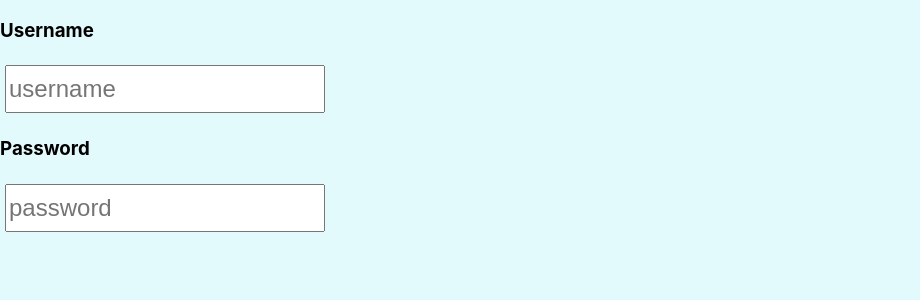
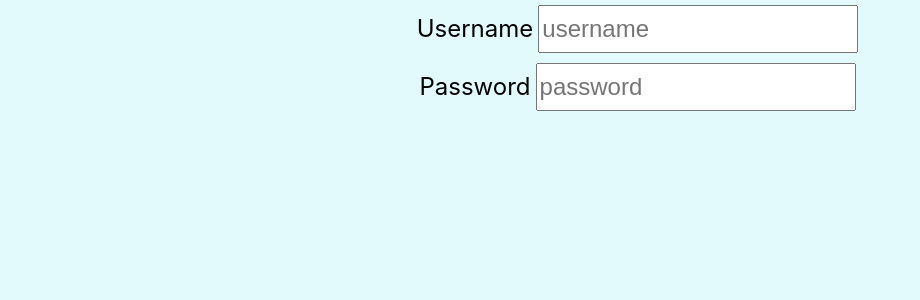
Before and after one commit to witch-factory/memo-jang, a React (Create React App) app in the folder client/: page /login in a window 1280 px wide. Shown: the top 300 px of the page, without its empty margins (0-920 px from the left). Built offline with nearby package versions, Linux system fonts and the light colour scheme.

Commit message:
input 라벨 추가

```diff
--- a/client/src/container.js
+++ b/client/src/container.js
@@ -8,12 +8,14 @@ const ColumnContainer = styled(FlexContainer)`
   height: ${(props) => props.height || 'auto'};
   width: ${(props) => props.width || 'auto'};
   flex-direction: column;
+  align-items: ${(props) => props.position || 'flex-start'};
 `;
 
 const RowContainer = styled(FlexContainer)`
   height: ${(props) => props.height || 'auto'};
   width: ${(props) => props.width || 'auto'};
   flex-direction: row;
+  justify-content: ${(props) => props.position || 'flex-start'};;
 `;
 
 export { FlexContainer, ColumnContainer, RowContainer };
--- a/client/src/login.js
+++ b/client/src/login.js
@@ -9,12 +9,20 @@ const UserInput = styled.input`
   font-size: 1.5rem;
 `;
 
+const UserInputLabel = styled.label`
+  font-size: 1.5rem;
+`;
+
 const Login = () => (
-  <ColumnContainer>
-    <h3>Username</h3>
-    <UserInput type="text" name="username" placeholder="username" />
-    <h3>Password</h3>
-    <UserInput type="password" name="password" placeholder="password" />
+  <ColumnContainer width="100%" position="center">
+    <UserInputLabel htmlFor="username">
+      Username
+      <UserInput type="text" name="username" id="username" placeholder="username" />
+    </UserInputLabel>
+    <UserInputLabel>
+      Password
+      <UserInput type="password" name="password" placeholder="password" />
+    </UserInputLabel>
   </ColumnContainer>
 );
 
```
Also changed, not shown: client/src/note.js (+19 -20 lines).
